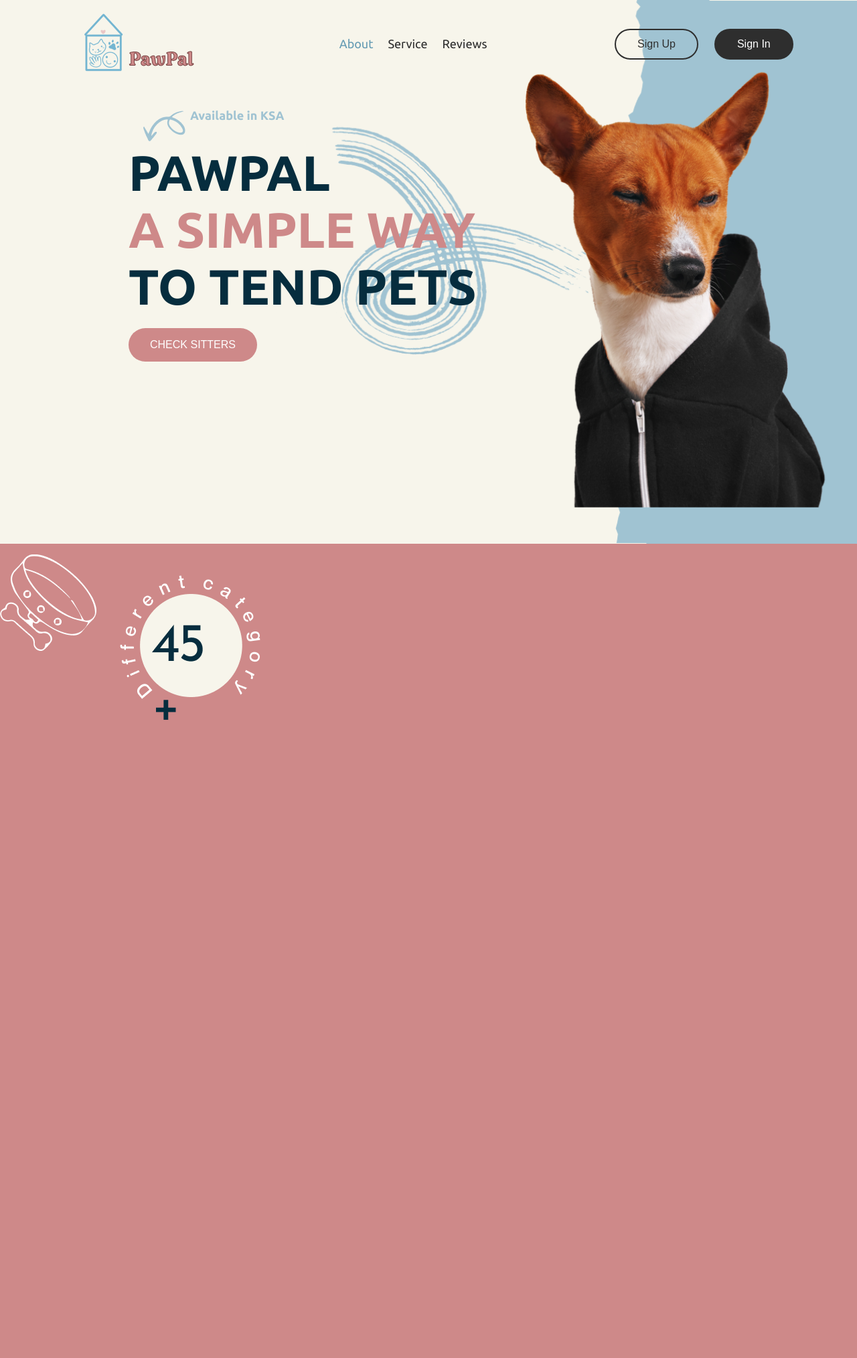
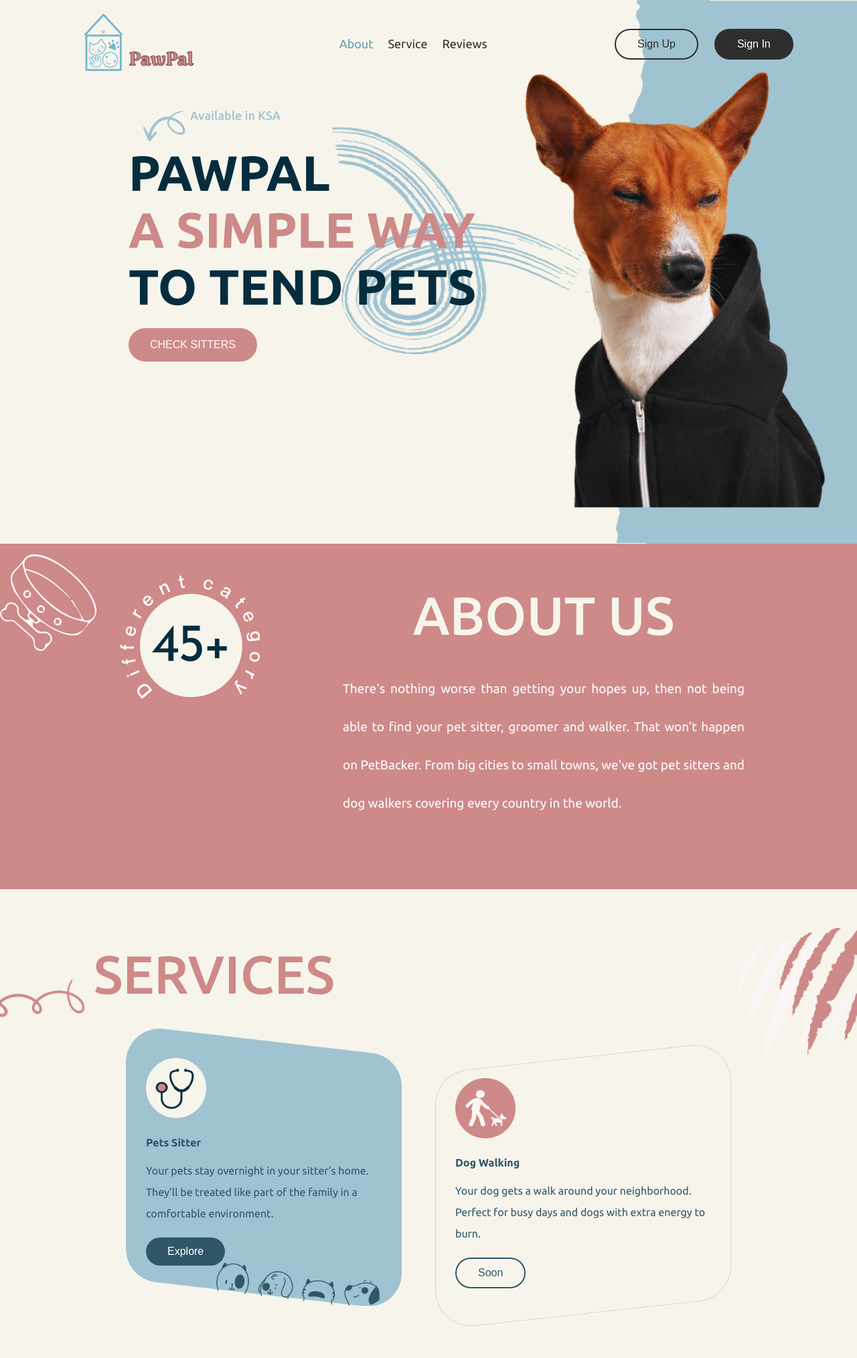
Before and after one commit to Unstoppable-SDP/pawpal, a PHP site: page /home.html in a window 1280 px wide. Shown: the whole page at 67% size. Before the commit the page ends 1075 px from the top, so only its background shows below. Run offline with PHP 8.4, Linux system fonts and the light colour scheme.

Commit message:
Database schema (#3)
* chore: database shema

* fix: fix the schema

* fix: apply comments

* fix:

* feat: add auto increament and sql connection

* feat: about and services sections

```diff
--- a/home.css
+++ b/home.css
@@ -20,7 +20,7 @@ a:hover {
   border-radius: 190px;
   cursor: pointer;
   border: solid 2px #2e2e2e;
-  transform: all 0.2s ease-in-out;
+  transform: all 0.3s ease-in-out;
 }
 
 .button:hover {
@@ -83,22 +83,24 @@ a:hover {
   display: flex;
   font-size: 18px;
   color: #a0c3d2;
-  font-weight: 300;
   gap: 5px;
   margin-left: 20px;
+}
+.small-title h4 {
+  font-weight: 500;
 }
 
 .hero-title {
   text-transform: uppercase;
   font-size: 37px;
   color: #062d3e;
-  font-weight: 300;
 }
 .hero-title span {
   color: #ce8989;
 }
 .about-us {
   background-image: url("/img/about-bg.png");
+  background-size: cover;
   height: 516px;
 }
 .promo-button {
@@ -110,3 +112,96 @@ a:hover {
   font-size: 20x;
   text-transform: uppercase;
 }
+.about-container {
+  display: flex;
+  flex-direction: column;
+  align-items: center;
+  width: fit-content;
+  gap: 36px;
+
+  position: relative;
+  left: 40%;
+  padding: 60px 0;
+}
+.home-title {
+  text-transform: uppercase;
+  font-size: 80px;
+  font-weight: 500;
+}
+
+.about-title {
+  color: #f7f5eb;
+}
+.about-container p {
+  color: white;
+  font-size: 19px;
+  line-height: 3;
+  width: 600px;
+  text-align: justify;
+  word-wrap: break-word;
+}
+
+.service_secttion {
+  background-image: url("/img/service_bg.png");
+  background-size: cover;
+  height: 700px;
+  padding: 80px 140px;
+}
+
+.service_title {
+  color: #ce8989;
+}
+.box {
+  height: 420px;
+  padding: 50px 30px;
+  color: #2f5768;
+}
+
+.sitter-box {
+  background-image: url("/img/pets_sitter.png");
+  background-size: cover;
+  width: 412px;
+}
+
+.icon {
+  width: 90px;
+  height: 90px;
+}
+
+.box_title {
+  padding: 10px 0;
+}
+
+.box {
+  line-height: 2;
+}
+.explore-button {
+  background-color: #2f5768;
+  border: none;
+  margin-top: 20px;
+  color: white;
+}
+.walking-box {
+  background-image: url("/img/dog-walking.png");
+  background-size: cover;
+  width: 442px;
+}
+
+.services-boxes {
+  display: flex;
+  justify-content: center;
+  gap: 50px;
+  padding-top: 30px;
+}
+
+.soon-button {
+  margin-top: 20px;
+  background-color: transparent;
+  font-size: 16px;
+  padding: 12px 32px;
+  border-radius: 190px;
+  cursor: pointer;
+  border: solid 2px #2f5768;
+  color: #2f5768;
+  cursor: auto;
+}
--- a/home.html
+++ b/home.html
@@ -51,7 +51,44 @@
       </div>
     </div>
     <!-- About us -->
-    <div class="about-us"></div>
+    <div class="about-us">
+      <div class="about-container">
+        <h1 class="home-title about-title">About US</h1>
+        <p>
+          There's nothing worse than getting your hopes up, then not being able
+          to find your pet sitter, groomer and walker. That won't happen on
+          PetBacker. From big cities to small towns, we've got pet sitters and
+          dog walkers covering every country in the world.
+        </p>
+      </div>
+    </div>
+    <!-- Service -->
+
+    <div class="service_secttion">
+      <h1 class="home-title service_title">Services</h1>
+      <div class="services-boxes">
+        <div class="box sitter-box">
+          <img src="/img/sitter_icon.png" class="icon" />
+          <h4 class="box_title">Pets Sitter</h4>
+          <p>
+            Your pets stay overnight in your sitter’s home. They’ll be treated
+            like part of the family in a comfortable environment.
+          </p>
+          <button class="button explore-button">Explore</button>
+        </div>
+        <div class="services-boxes">
+          <div class="box walking-box">
+            <img src="/img/dog_walking_icon.png" class="icon" />
+            <h4 class="box_title">Dog Walking</h4>
+            <p>
+              Your dog gets a walk around your neighborhood. Perfect for busy
+              days and dogs with extra energy to burn.
+            </p>
+            <button class="soon-button">Soon</button>
+          </div>
+        </div>
+      </div>
+    </div>
     <script src="home.js"></script>
   </body>
 </html>
--- a/schema.sql
+++ b/schema.sql
@@ -28,9 +28,9 @@ CREATE TABLE pets_owner (
 CREATE TABLE pets_sitter (
 	sitter_id INT PRIMARY KEY AUTO_INCREMENT,
     personal_info INT,
-	image VARCHAR(300),
-	daily_price DOUBLE,
-	rate INT,
+    image VARCHAR(300),
+    daily_price DOUBLE,
+    rate INT,
 	CONSTRAINT sitter_info
 		FOREIGN KEY (personal_info)
 		REFERENCES personal_info(persnal_id)
```
Also changed, not shown: img/about-bg.png, img/dog-walking.png (added), img/dog_walking_icon.png (added), img/pets_sitter.png (added), img/service_bg.png (added), img/sitter_icon.png (added).
